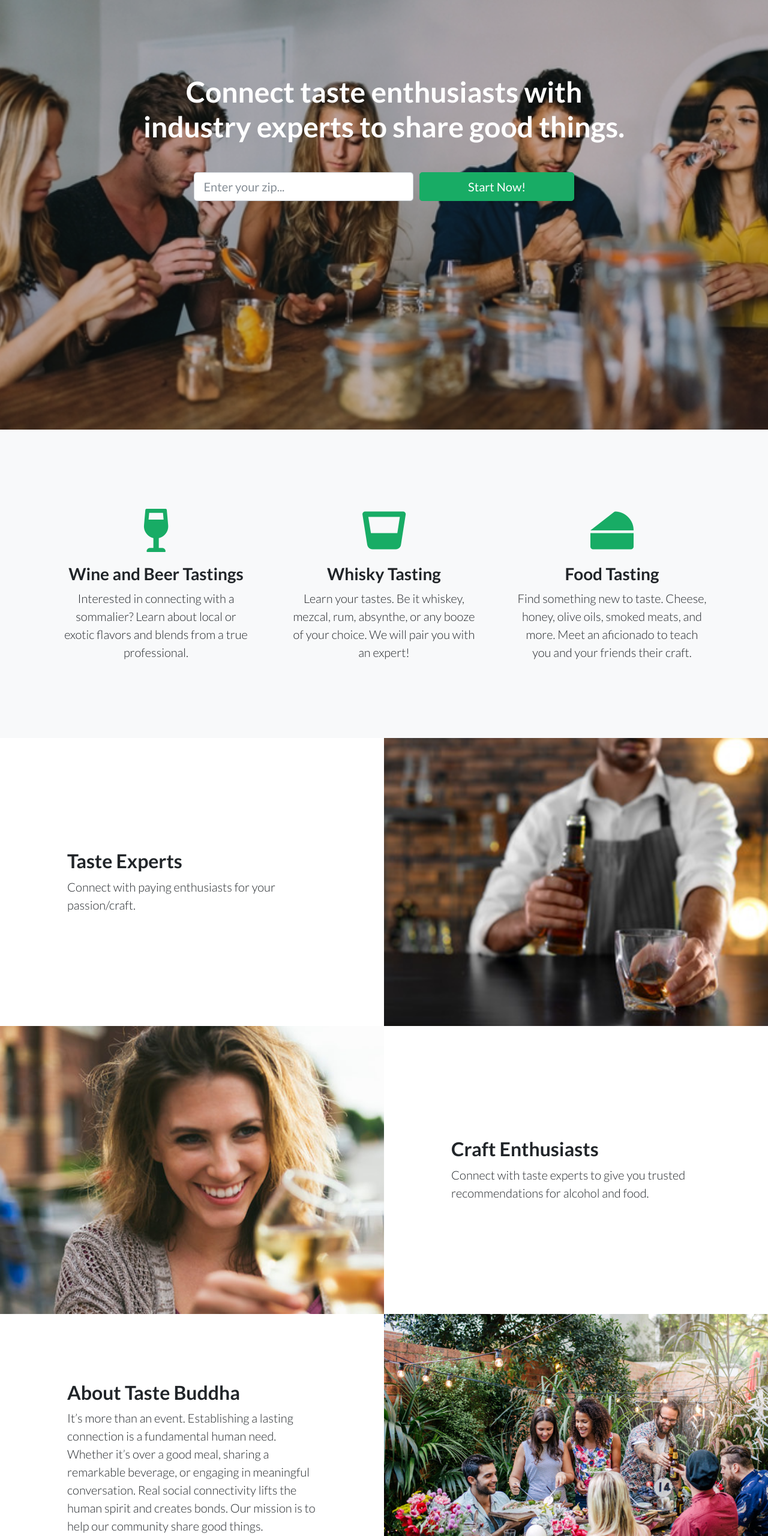
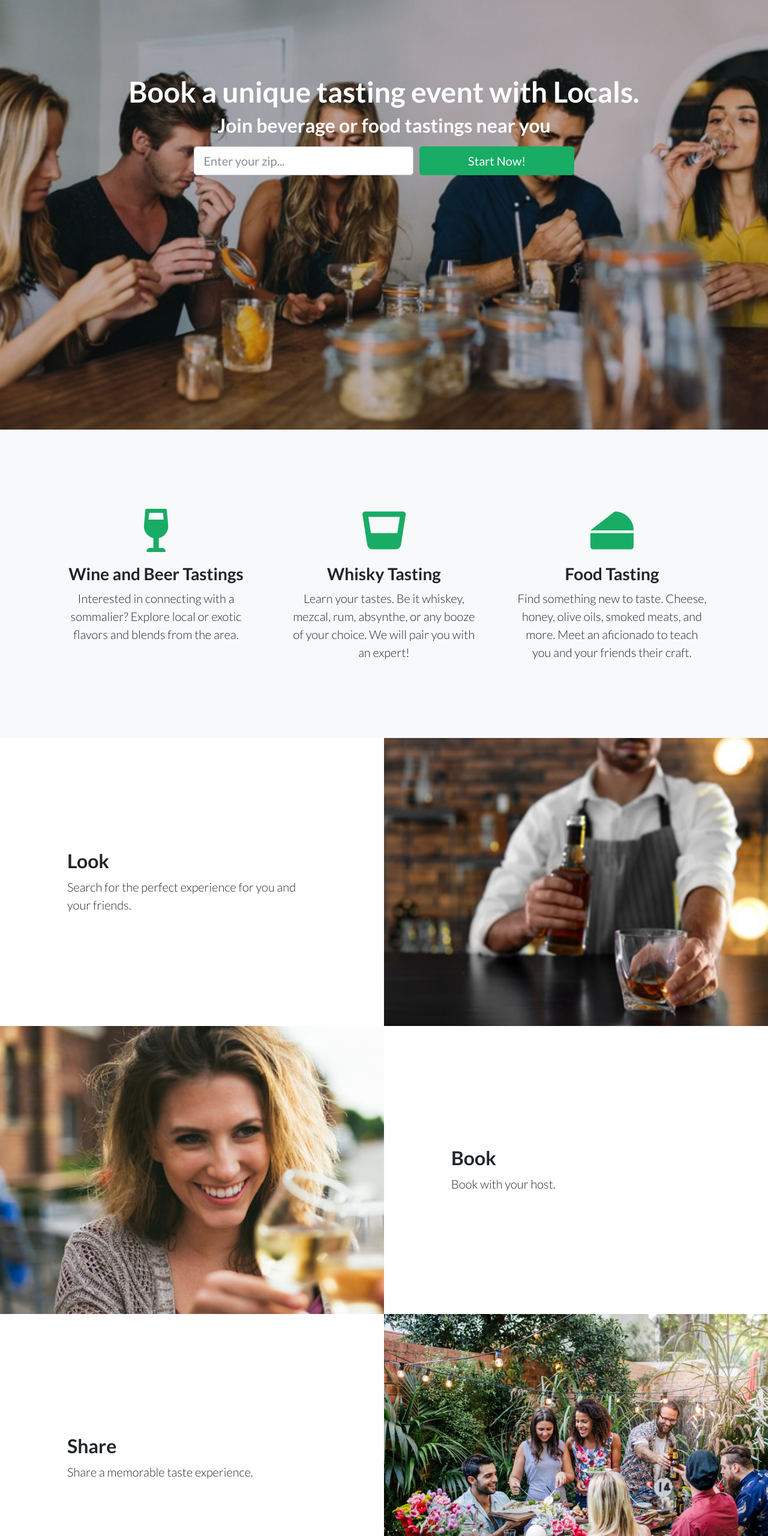
Before and after one commit to jhblacklock/boozesalad-fe, a website: page index.html in a window 1280 px wide. Shown: the part 60-2620 px from the top of the page at 60% size. Drawn offline with nearby package versions, Linux system fonts and the light colour scheme.

Commit message:
updated copy

```diff
--- a/index.html
+++ b/index.html
@@ -53,8 +53,9 @@
     <div class="overlay"></div>
     <div class="container">
       <div class="row">
-        <div class="col-xl-9 mx-auto">
-          <h1 class="mb-5">Connect taste enthusiasts with industry experts to share good things.</h1>
+        <div class="col-xl-10 mx-auto">
+          <h1>Book a unique tasting event with Locals.</h1>
+          <h2 class="mb-3">Join beverage or food tastings near you</h2>
         </div>
         <div class="col-md-12 col-lg-8 col-xl-7 mx-auto">
           <form action="https://gmail.us20.list-manage.com/subscribe/post?u=b650b7eb3ac2486610b34c270&amp;id=74d46fb2c2" method="post" id="mc-embedded-subscribe-form" name="mc-embedded-subscribe-form" class="validate" target="_blank" novalidate>
@@ -71,13 +72,13 @@
                 <div class="form-check">
                   <input class="form-check-input" type="radio" name="TYPE" value="Enthusiast" id="r1" checked>
                   <label class="form-check-label lead" for="r1">
-                    <b>Enthusiast: </b>Are you planning an event and want to hire an expert?
+                    <b>Are you planning an event and want to hire an expert?
                   </label>
                 </div>
                 <div class="form-check">
                   <input class="form-check-input" type="radio" name="TYPE" id="r2" value="Expert">
                   <label class="form-check-label lead" for="r2">
-                    <b>Expert: </b>Are you looking to get some extra cash for your craft knowledge?</p>
+                    <b>Are you looking to get some extra cash for your craft knowledge?</p>
                   </label>
                 </div>
               </div>
@@ -111,7 +112,7 @@
               <i class="fas fa-wine-glass-alt m-auto text-primary"></i>
             </div>
             <h3>Wine and Beer Tastings</h3>
-            <p class="lead mb-0">Interested in connecting with a sommalier? Learn about local or exotic flavors and blends from a true professional.</p>
+            <p class="lead mb-0">Interested in connecting with a sommalier? Explore local or exotic flavors and blends from the area.</p>
           </div>
         </div>
         <div class="col-lg-4">
@@ -143,24 +144,22 @@
 
         <div class="col-lg-6 order-lg-2 text-white showcase-img" style="background-image: url('img/expert.jpg');"></div>
         <div class="col-lg-6 order-lg-1 my-auto showcase-text">
-          <h2>Taste Experts</h2>
-          <p class="lead mb-0">Connect with paying enthusiasts for your passion/craft.</p>
+          <h2>Look</h2>
+          <p class="lead mb-0">Search for the perfect experience for you and your friends.</p>
         </div>
       </div>
       <div class="row no-gutters">
         <div class="col-lg-6 text-white showcase-img" style="background-image: url('img/enthusiast.jpg');"></div>
         <div class="col-lg-6 my-auto showcase-text">
-          <h2>Craft Enthusiasts</h2>
-          <p class="lead mb-0">Connect with taste experts to give you trusted recommendations for alcohol and food.</p>
+          <h2>Book</h2>
+          <p class="lead mb-0">Book with your host.</p>
         </div>
       </div>
       <div class="row no-gutters">
         <div class="col-lg-6 order-lg-2 text-white showcase-img" style="background-image: url('img/party.jpg');"></div>
         <div class="col-lg-6 order-lg-1 my-auto showcase-text">
-          <h2>About Taste Buddha</h2>
-          <p class="lead mb-0">It’s more than an event. Establishing a lasting connection is a fundamental human need. Whether it’s over a good meal, sharing a remarkable beverage, or engaging in meaningful conversation. Real social connectivity
-            lifts the human spirit and creates bonds. Our mission is to help our community share good things.
-          </p>
+          <h2>Share</h2>
+          <p class="lead mb-0">Share a memorable taste experience.</p>
         </div>
       </div>
     </div>
@@ -197,28 +196,21 @@
   </section> -->
 
   <!-- Call to Action -->
-  <!-- <section class="call-to-action text-white text-center">
+  <section class="p-5 m-3 text-center">
     <div class="overlay"></div>
     <div class="container">
       <div class="row">
         <div class="col-xl-9 mx-auto">
-          <h2 class="mb-4">I'd like to learn more.</h2>
+          <h2 class="mb-4">About Us</h2>
         </div>
         <div class="col-md-10 col-lg-8 col-xl-7 mx-auto">
-          <form>
-            <div class="form-row">
-              <div class="col-12 col-md-9 mb-2 mb-md-0">
-                <input type="email" class="form-control form-control-lg" placeholder="Enter your email...">
-              </div>
-              <div class="col-12 col-md-3">
-                <button type="submit" class="btn btn-block btn-lg btn-primary">Sign up!</button>
-              </div>
-            </div>
-          </form>
+          <p class="lead mb-0">It’s more than an event. Establishing a lasting connection is a fundamental human need. Whether it’s over a good meal, sharing a remarkable beverage, or engaging in meaningful conversation. Real social connectivity
+            lifts the human spirit and creates bonds. Our mission is to help our community share good things.
+          </p>
         </div>
       </div>
     </div>
-  </section> -->
+  </section>
 
   <!-- Footer -->
   <footer class="footer bg-light">
--- a/scss/_call-to-action.scss
+++ b/scss/_call-to-action.scss
@@ -1,17 +1,5 @@
 .call-to-action {
   position: relative;
-  background-color: $gray-800;
-  background: url('../img/bg-masthead.jpg') no-repeat center center;
-  @include background-cover;
   padding-top: 7rem;
   padding-bottom: 7rem;
-  .overlay {
-    position: absolute;
-    background-color: $gray-900;
-    height: 100%;
-    width: 100%;
-    top: 0;
-    left: 0;
-    opacity: 0.3;
-  }
 }
```
Also changed, not shown: css/landing-page.css, css/landing-page.min.css.
